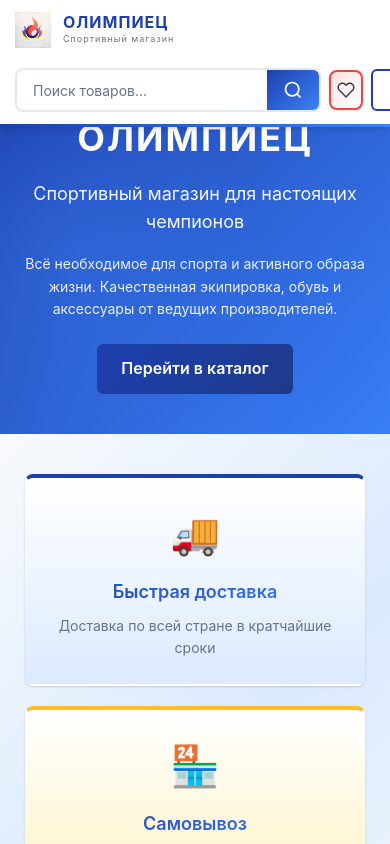
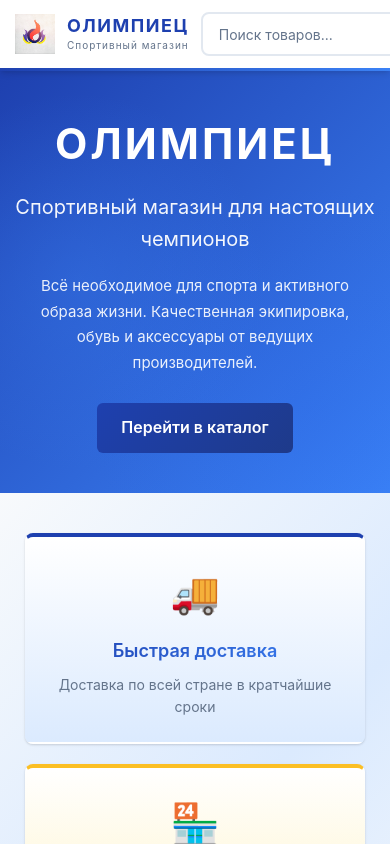
Before and after one commit to cH1NESY/olimpiec, a React (Vite) app in the folder frontend/: page / in a window 390 px wide. Shown: the top 844 px of the page. Built offline with nearby package versions, Linux system fonts and the light colour scheme.

Commit message:
phone adaptation changes

```diff
--- a/frontend/src/components/Layout/Header.css
+++ b/frontend/src/components/Layout/Header.css
@@ -69,6 +69,11 @@
   gap: 32px;
   flex: 1;
   justify-content: center;
+}
+
+/* Desktop: nav wrapper div should not affect layout */
+.nav > div {
+  display: contents;
 }
 
 .nav-link {
@@ -238,79 +243,149 @@
   }
 
   .logo-image {
-    height: 36px;
+    height: 40px;
   }
 
   .logo-text {
-    font-size: 16px;
-    letter-spacing: 1px;
+    font-size: 18px;
+    letter-spacing: 1.5px;
   }
 
   .logo-subtitle {
-    font-size: 9px;
+    font-size: 10px;
   }
 
   .header-content {
-    flex-wrap: wrap;
+    flex-wrap: nowrap;
     padding: 12px 0;
     gap: 12px;
+    position: relative;
   }
 
+  /* Hide desktop nav, show mobile menu */
   .nav {
-    position: absolute;
-    top: 100%;
+    position: fixed;
+    top: 0;
     left: 0;
     right: 0;
-    background-color: var(--white);
-    flex-direction: column;
-    padding: 20px;
-    box-shadow: var(--shadow-lg);
-    transform: translateY(-100%);
+    bottom: 0;
+    background-color: rgba(0, 0, 0, 0.5);
+    z-index: 1001;
+    display: flex;
+    align-items: flex-start;
+    justify-content: flex-end;
     opacity: 0;
     visibility: hidden;
-    transition: all 0.3s;
-    z-index: 999;
+    transition: opacity 0.3s, visibility 0.3s;
+    padding: 0;
+    pointer-events: none;
+  }
+
+  .nav > div {
+    background-color: var(--white);
+    width: 280px;
+    max-width: 80%;
+    height: 100%;
+    display: flex;
+    flex-direction: column;
+    padding: 60px 20px 20px;
+    box-shadow: -2px 0 10px rgba(0, 0, 0, 0.1);
+    transform: translateX(100%);
+    transition: transform 0.3s;
+    overflow-y: auto;
+    pointer-events: auto;
   }
 
   .nav-open {
-    transform: translateY(0);
     opacity: 1;
     visibility: visible;
+    pointer-events: auto;
+  }
+
+  .nav-open > div {
+    transform: translateX(0);
   }
 
   .nav-link {
-    padding: 12px 0;
-    font-size: 16px;
+    padding: 16px 0;
+    font-size: 18px;
+    border-bottom: 1px solid var(--border-color);
+    display: block;
+    width: 100%;
+    color: var(--gray-dark);
+  }
+
+  .nav-link:last-child {
+    border-bottom: none;
+  }
+
+  .nav-link::after {
+    display: none;
   }
 
   .menu-toggle {
     display: flex;
+    order: 10;
+    margin-left: 8px;
+    z-index: 1002;
+    position: relative;
+  }
+
+  /* Close button animation in mobile menu */
+  .header.menu-open .menu-toggle {
+    position: fixed;
+    top: 15px;
+    right: 15px;
+    z-index: 1003;
+    background: var(--white);
+    border-radius: 50%;
+    width: 40px;
+    height: 40px;
+    align-items: center;
+    justify-content: center;
+    box-shadow: var(--shadow-md);
+  }
+
+  .header.menu-open .menu-toggle span:nth-child(1) {
+    transform: rotate(45deg) translate(5px, 5px);
+    position: absolute;
+  }
+
+  .header.menu-open .menu-toggle span:nth-child(2) {
+    opacity: 0;
+  }
+
+  .header.menu-open .menu-toggle span:nth-child(3) {
+    transform: rotate(-45deg) translate(7px, -6px);
+    position: absolute;
   }
 
   .header-actions {
-    order: 3;
-    width: 100%;
-    justify-content: space-between;
-    margin-top: 8px;
+    display: flex;
+    align-items: center;
     gap: 8px;
+    flex: 1;
+    justify-content: flex-end;
   }
 
   .header-icon-box {
-    width: 40px;
-    height: 40px;
+    width: 44px;
+    height: 44px;
+    flex-shrink: 0;
   }
 
   .header-icon {
-    padding: 6px;
+    padding: 8px;
   }
 
   .header-icon svg {
-    width: 18px;
-    height: 18px;
+    width: 20px;
+    height: 20px;
   }
 }
 
-/* Telegram Mini App specific optimizations */
+/* Telegram Mini App specific optimizations - only on mobile */
+@media (max-width: 768px) {
   .telegram-active .header {
     padding-top: env(safe-area-inset-top, 0);
   }
@@ -344,3 +419,4 @@
     width: 16px;
     height: 16px;
   }
+}
--- a/frontend/src/components/Layout/Header.jsx
+++ b/frontend/src/components/Layout/Header.jsx
@@ -23,7 +23,7 @@ const Header = () => {
   }
 
   return (
-    <header className="header">
+    <header className={`header ${isMenuOpen ? 'menu-open' : ''}`}>
       <div className="container">
         <div className="header-content">
           <Link to="/" className="logo">
@@ -34,7 +34,16 @@ const Header = () => {
             </div>
           </Link>
 
-          <nav className={`nav ${isMenuOpen ? 'nav-open' : ''}`}>
+          <nav
+            className={`nav ${isMenuOpen ? 'nav-open' : ''}`}
+            onClick={(e) => {
+              // Close menu when clicking on overlay (not on menu content)
+              if (e.target === e.currentTarget) {
+                setIsMenuOpen(false)
+              }
+            }}
+          >
+            <div onClick={(e) => e.stopPropagation()}>
               <Link to="/" className="nav-link" onClick={() => setIsMenuOpen(false)}>
                 Главная
               </Link>
@@ -44,6 +53,7 @@ const Header = () => {
               <Link to="/stores" className="nav-link" onClick={() => setIsMenuOpen(false)}>
                 Магазины
               </Link>
+            </div>
           </nav>
 
           <div className="header-actions">
--- a/frontend/src/components/Layout/Layout.css
+++ b/frontend/src/components/Layout/Layout.css
@@ -18,9 +18,11 @@
   }
 }
 
-/* Telegram Mini App optimizations */
-.telegram-active .main-content {
-  padding-top: 60px;
-  /* Account for Telegram header */
-  padding-bottom: env(safe-area-inset-bottom, 0);
+/* Telegram Mini App optimizations - only on mobile */
+@media (max-width: 768px) {
+  .telegram-active .main-content {
+    padding-top: 60px;
+    /* Account for Telegram header */
+    padding-bottom: env(safe-area-inset-bottom, 0);
+  }
 }
--- a/frontend/src/components/TelegramWrapper/TelegramWrapper.css
+++ b/frontend/src/components/TelegramWrapper/TelegramWrapper.css
@@ -4,6 +4,8 @@
   min-height: calc(var(--vh, 1vh) * 100);
 }
 
+/* Telegram-specific styles - only on mobile */
+@media (max-width: 768px) {
   .telegram-wrapper.telegram-active {
     /* Telegram-specific styles */
     padding-top: env(safe-area-inset-top);
@@ -20,6 +22,7 @@
   .telegram-wrapper.telegram-active .footer {
     /* Adjust footer for Telegram */
     padding-bottom: calc(20px + env(safe-area-inset-bottom));
+  }
 }
 
 /* Mobile optimizations for Telegram */
--- a/frontend/src/pages/Home.css
+++ b/frontend/src/pages/Home.css
@@ -189,26 +189,26 @@
   }
 
   .hero-title {
-    font-size: 36px;
-    letter-spacing: 2px;
-    margin-bottom: 12px;
+    font-size: 42px;
+    letter-spacing: 3px;
+    margin-bottom: 14px;
   }
 
   .hero-subtitle {
-    font-size: 18px;
-    margin-bottom: 16px;
+    font-size: 20px;
+    margin-bottom: 18px;
   }
 
   .hero-description {
-    font-size: 14px;
-    line-height: 1.6;
-    margin-bottom: 24px;
+    font-size: 15px;
+    line-height: 1.7;
+    margin-bottom: 28px;
     padding: 0 10px;
   }
 
   .hero-cta {
-    font-size: 16px;
-    padding: 14px 28px;
+    font-size: 17px;
+    padding: 15px 30px;
   }
 
   .features {
@@ -240,7 +240,8 @@
   }
 }
 
-/* Telegram Mini App specific styles */
+/* Telegram Mini App specific styles - only on mobile */
+@media (max-width: 768px) {
   .telegram-active .hero {
     padding: 30px 0;
   }
@@ -265,3 +266,4 @@
   .telegram-active .container {
     padding: 0 15px;
   }
+}
```
Also changed, not shown: frontend/src/index.css (+6 -2 lines). Lines whose indentation alone changed are shown as unchanged.
